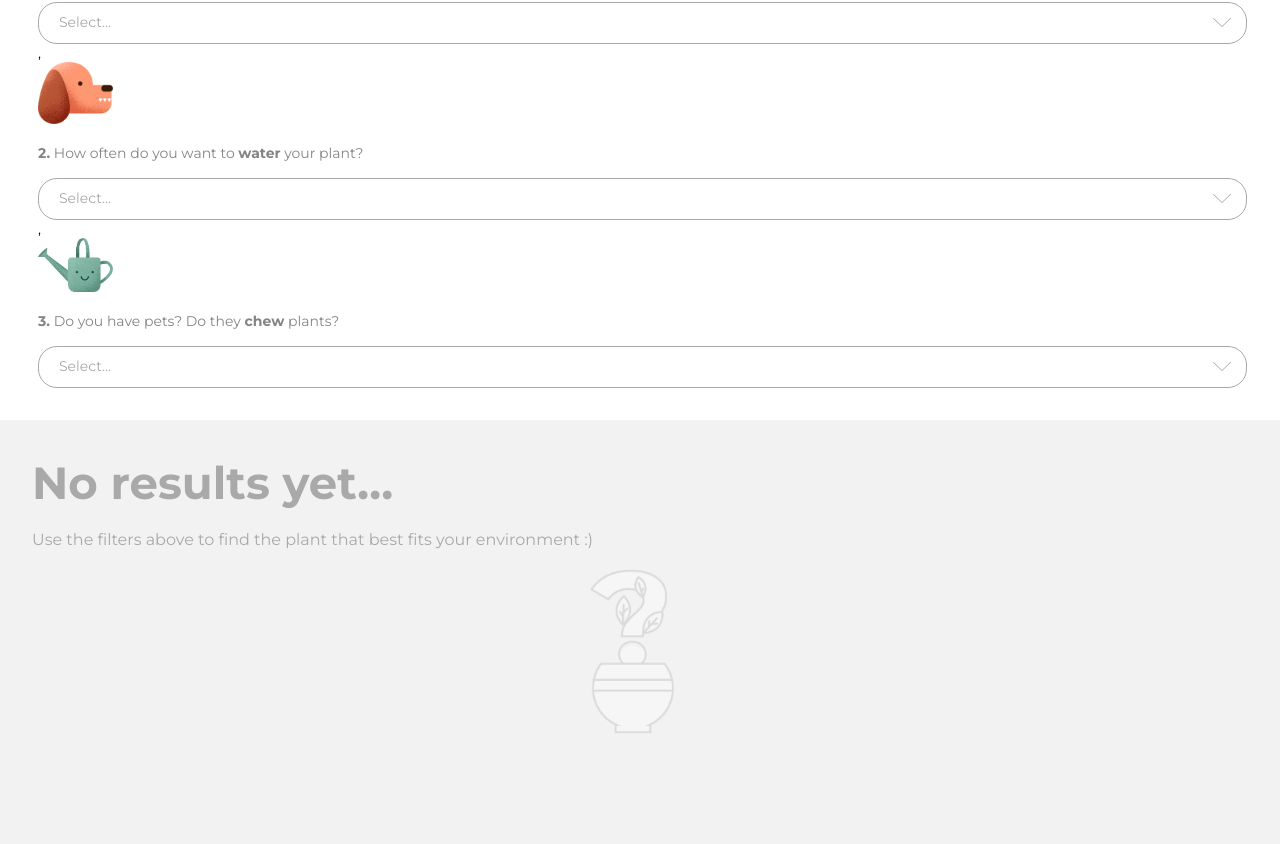
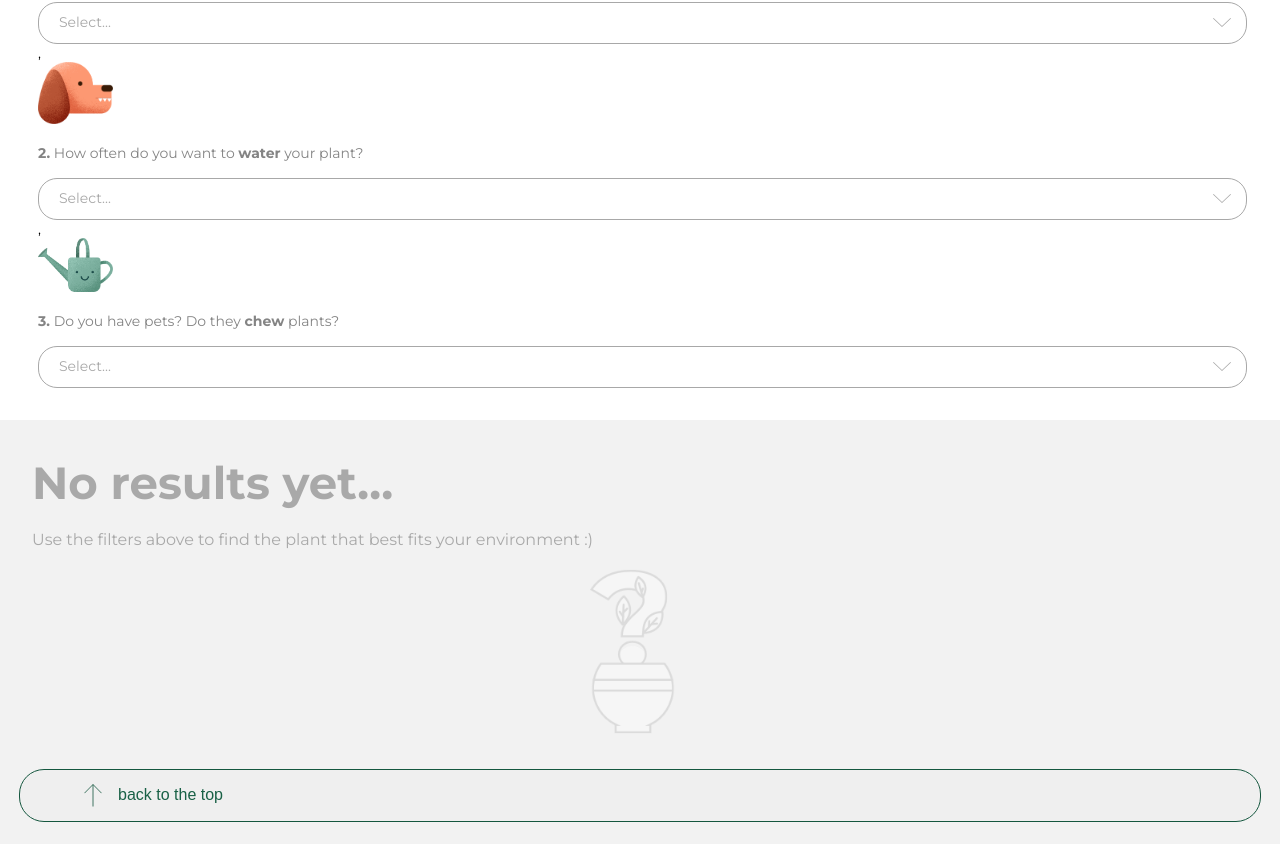
Before and after one commit to santanawesley/Tips-for-choosing-plants, a website built with Parcel: page index.html in a window 1280 px wide. Shown: the part 738-1582 px from the top of the page. Before the commit the page ends 1507 px from the top, so only its background shows below. Built offline with nearby package versions, Linux system fonts and the light colour scheme.

Commit message:
Desenvolvendo button "Back to the top"

```diff
--- a/index.html
+++ b/index.html
@@ -26,6 +26,12 @@
       <p>Use the filters above to find the plant that best fits your environment :)</p>
       <img src="images/illustrations/no-results.png" alt="No results yet">
     </div>
+    <div class="button">
+      <button id="back-to-top">
+        <img src="images/icons/arrow-up.svg" alt="Back to the top">
+        back to the top
+      </button>
+    </div>
 
     <script src="./index.js"></script>
   </body>
--- a/index.js
+++ b/index.js
@@ -115,3 +115,10 @@ function toogleMenu(dataOptions){
 }
 
 toogleMenu(dataOptions);
+
+const buttonToTop = document.getElementById("back-to-top");
+buttonToTop.addEventListener("click", backToTop);
+
+function backToTop(){
+	window.scrollTo({ top: 0, behavior: "smooth" });
+}
--- a/index.scss
+++ b/index.scss
@@ -103,4 +103,24 @@ body {
       width: 85px;
     }
   }
+
+  .button {
+    margin: 32px 19px 22px;
+    button{
+      border: 1px solid #15573F;
+      box-sizing: border-box;
+      border-radius: 25px;
+      color: #196146;
+      font-size: 16px;
+      line-height: 20px;
+      padding: 14px 64px;
+      width: 100%;
+      cursor: pointer;
+      display: flex;
+      align-items: center;
+      img {
+        padding-right: 16px;
+      }
+    }
+  }
 }
```
